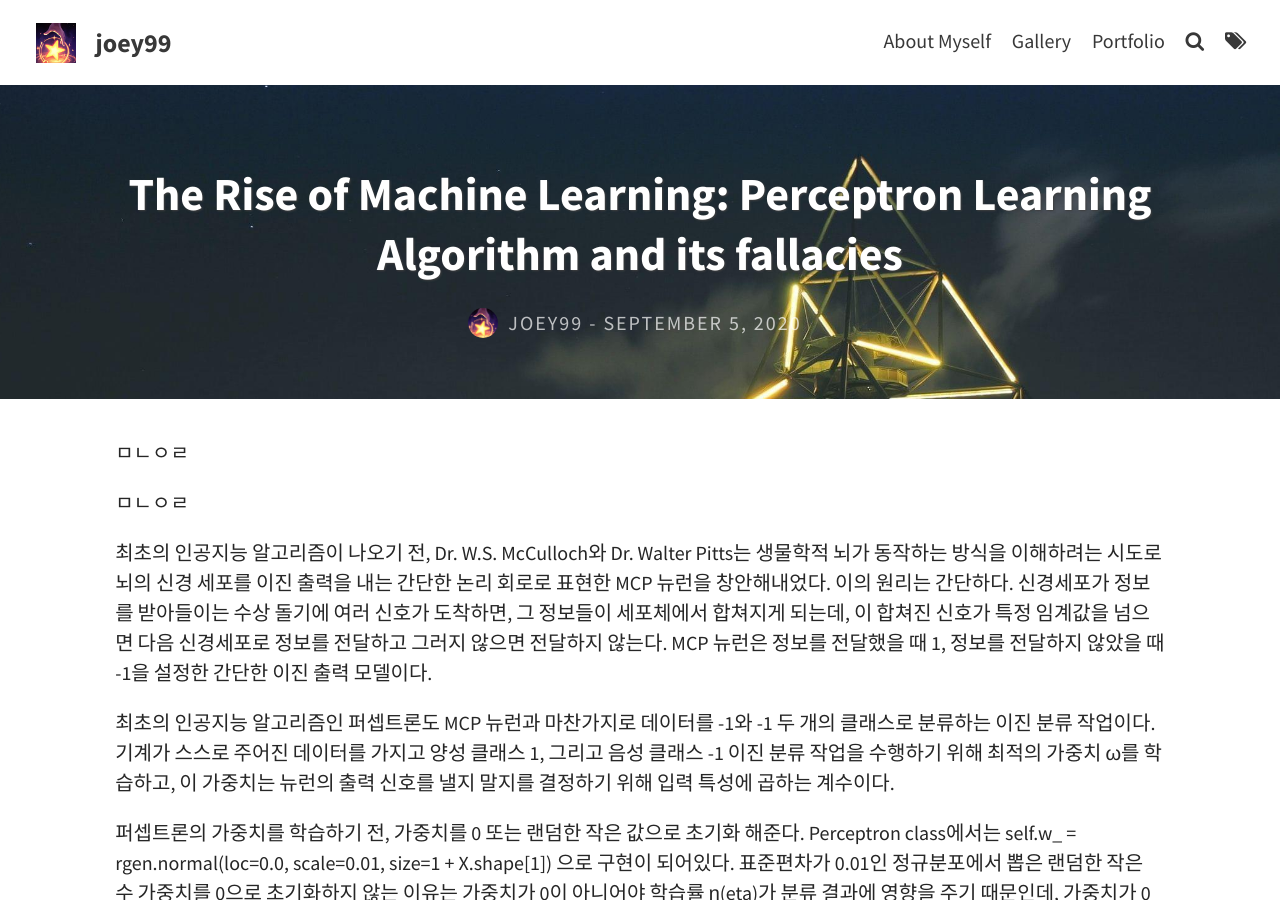
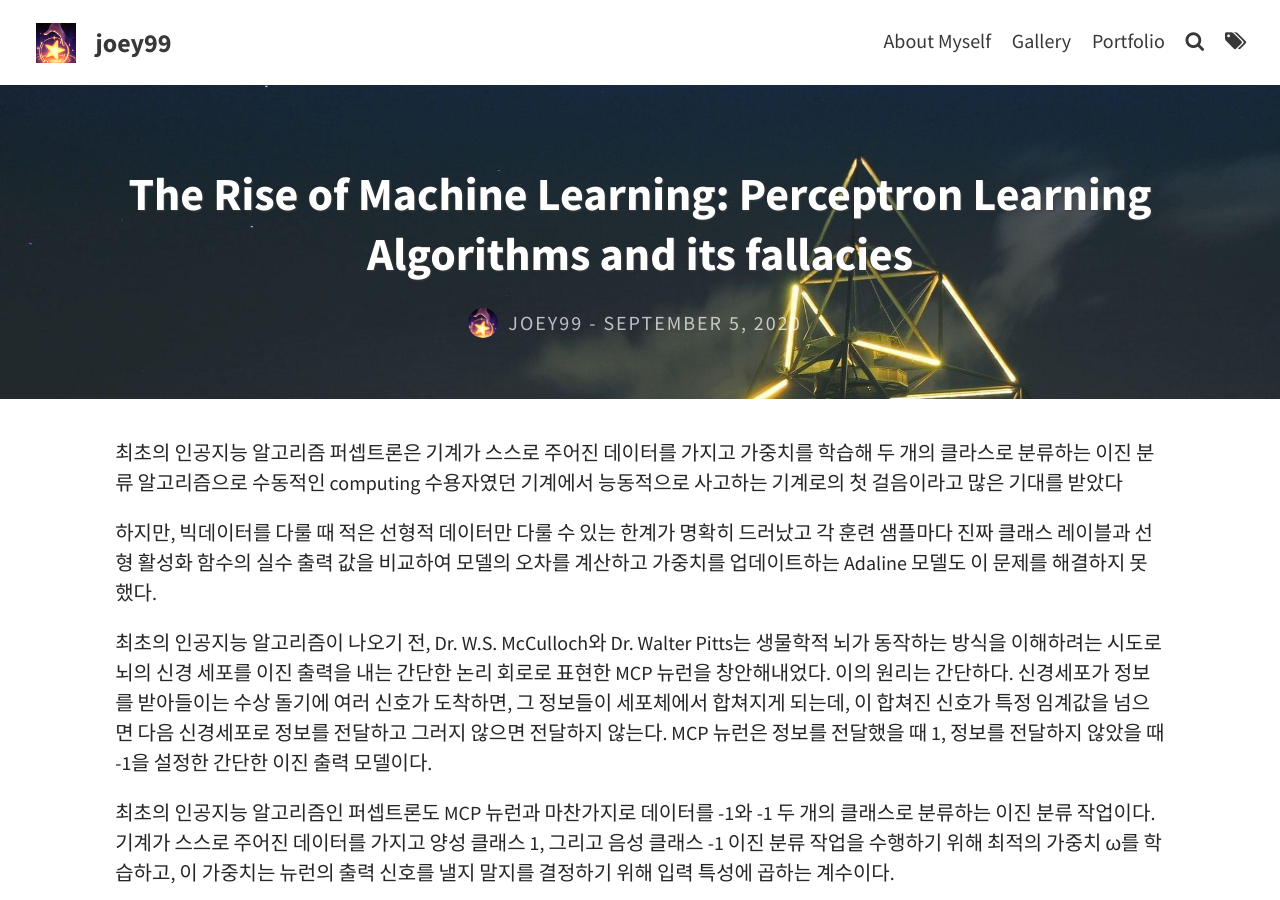
Before and after one commit to joyhyun99/joyhyun99.github.io, a Jekyll site: the page built from _posts/2020-09-05-perceptron.md, in a window 1280 px wide and 900 px high. Built offline with Jekyll 4.4.1, drawn with Linux system fonts in a browser that asks for light colours; comment, search, counter and statistics services are not loaded.

Commit message:
Update 2020-09-05-perceptron.md

```diff
--- a/_posts/2020-09-05-perceptron.md
+++ b/_posts/2020-09-05-perceptron.md
@@ -1,6 +1,6 @@
 ---
 layout: post
-title: "The Rise of Machine Learning: Perceptron Learning Algorithm and its fallacies"
+title: "The Rise of Machine Learning: Perceptron Learning Algorithms and its fallacies"
 feature-img: assets/img/pexels/triangular.jpeg
 thumbnail: "assets/img/perceptron_image.jpg"
 tags: [deep-learning, perceptron, Adaline, personal-review]
@@ -8,8 +8,8 @@ author: joey99
 excerpt_separator: <!--more-->
 ---
 
-<p> ㅁㄴㅇㄹ </p>
-<p> ㅁㄴㅇㄹ </p>
+<p> 최초의 인공지능 알고리즘 퍼셉트론은 기계가 스스로 주어진 데이터를 가지고 가중치를 학습해 두 개의 클라스로 분류하는 이진 분류 알고리즘으로 수동적인 computing 수용자였던 기계에서 능동적으로 사고하는 기계로의 첫 걸음이라고 많은 기대를 받았다</p>
+<p> 하지만, 빅데이터를 다룰 때 적은 선형적 데이터만 다룰 수 있는 한계가 명확히 드러났고 각 훈련 샘플마다 진짜 클래스 레이블과 선형 활성화 함수의 실수 출력 값을 비교하여 모델의 오차를 계산하고 가중치를 업데이트하는 Adaline 모델도 이 문제를 해결하지 못했다. </p>
 <!--more-->
 
 최초의 인공지능 알고리즘이 나오기 전, Dr. W.S. McCulloch와 Dr. Walter Pitts는 생물학적 뇌가 동작하는 방식을 이해하려는 시도로
```
